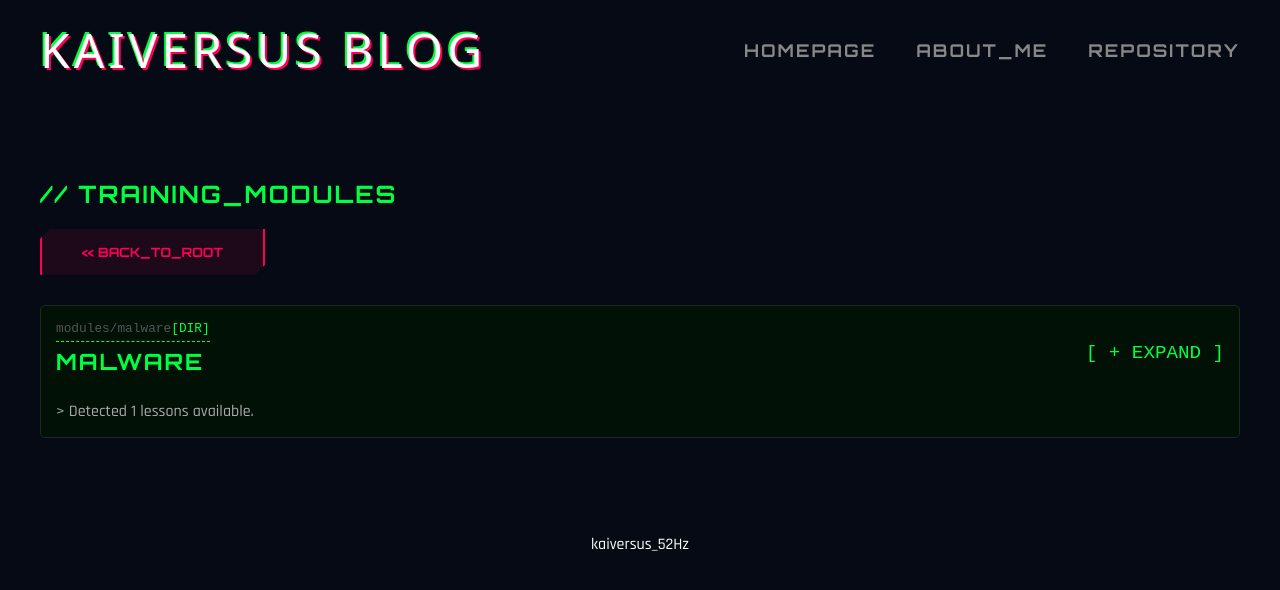
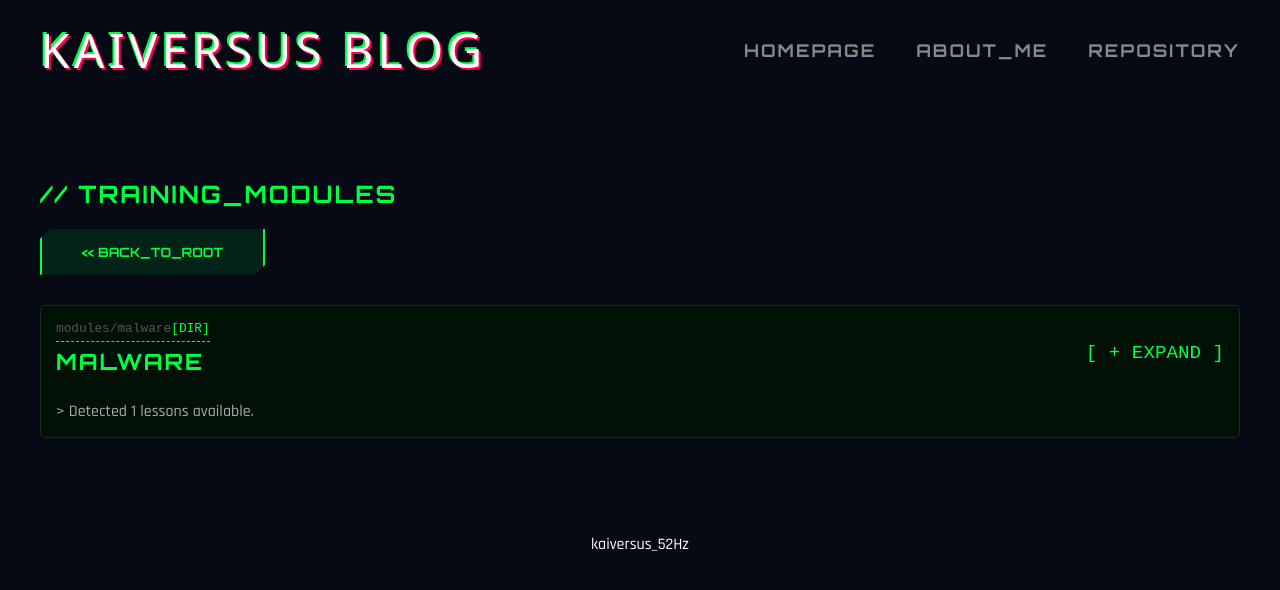
Before and after one commit to kaiversus/kaiversus.github.io, a Jekyll site: the page built from pages/courses.md, in a window 1280 px wide. Shown: the top 590 px of the page. Built offline with Jekyll 4.4.1, drawn with Linux system fonts in a browser that asks for light colours; some web fonts are replaced.

Commit message:
Update courses.md

```diff
--- a/pages/courses.md
+++ b/pages/courses.md
@@ -5,7 +5,7 @@ permalink: /courses/
 ---
 <section class="container" style="margin-top: 50px;">
     <h1 style="color: var(--primary);">// TRAINING_MODULES</h1>
-    <a href="/" class="btn-cyber secondary" style="font-size: 0.8rem;"><< BACK_TO_ROOT</a>
+    <a href="/" class="btn-cyber" style="font-size: 0.8rem;"><< BACK_TO_ROOT</a>
 
     {% assign categories = "Malware|Web Security|Reverse Engineering" | split: "|" %}
 
```
